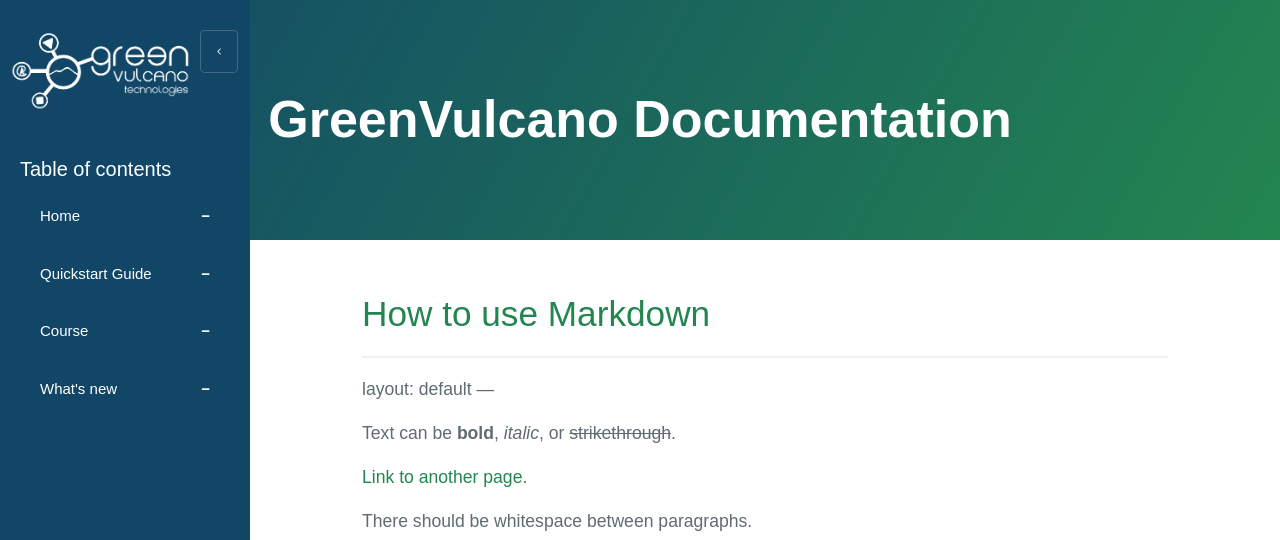
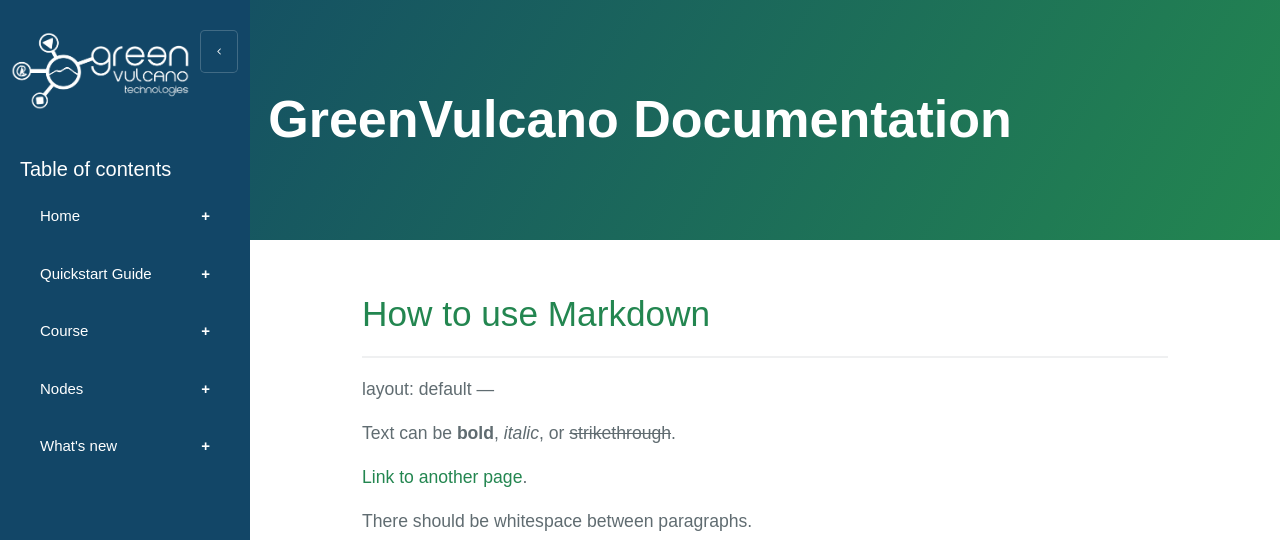
Before and after one commit to dianamw/GreenVulcano-Beta, a Jekyll site: the page built from index.md, in a window 1280 px wide. Shown: the top 540 px of the page. Built offline with Jekyll 4.4.1, drawn with Linux system fonts in a browser that asks for light colours; our own code applies the rules of GitHub Pages for plain Markdown files; the repository's description, which GitHub fills in, is left out.

Commit message:
Update body.html

```diff
--- a/_includes/body.html
+++ b/_includes/body.html
@@ -1,57 +1,70 @@
 <body>
 <!-- Header Logo GreenVulcano -->
   <section class="page-header">
-    <h1 class="project-name">GreenVulcano Documentation</h1>
+    <h1 class="project-name">{{ site.title | default: site.github.repository_name }}</h1>
 	  <div class="toolbar">
-		<button class="btn" onclick="toggle()">☰</button>
+		<button class="btn" onclick="openNav()">&#9776;</button>
 	</div>
-    <!-- <h1 class="project-tagline"></h1> -->
+    <!-- <h1 class="project-tagline">{{ site.description | default: site.github.project_tagline }}</h1> -->
   </section>
   <!--Wrapper-->
   <section class="main-content">
 	<!-- Here starts the sidebar -->
 	<div id="mySidenav" class="sidebar">
-		<a href="/GreenVulcano-Beta"><img src="/GreenVulcano-Beta/assets/images/prova.png" style="width:180px; height:80px" class="logo"></a>
-		<button class="btn closebtn" onclick="toggle()"><i class="fa fa-angle-left"></i></button>
+		<a href="{{site.baseurl}}"><img src="{{site.baseurl}}{{site.image}}" class="logo" /></a>
+		<button class="btn closebtn" onclick="closeNav()"><i class="fa fa-angle-left"></i></button>
       <h2 id="titleT"> Table of contents</h2>
 
 	  <!-- Here starts sidebar's sections -->
 
 	  <!-- Home -->
-		<button id="btnAcc" class="accordion active">Home</button>
+		<button class="accordion">Home</button>
       <div class="panel">
         <div id="listed">
-          <li><a href="/GreenVulcano-Beta/pages/prova">What is GreenVulcano?</a></li>
-	  <li><a href="/GreenVulcano-Beta/home/greenVulcano_server">GreenVulcano Server</a></li>
-          <li><a href="/GreenVulcano-Beta/home/developer_studio">Developer Studio</a></li>
-          <li><a href="/GreenVulcano-Beta/home/GVConsole">GV Console</a></li>
+          <li><a href="{{ "home/what_is_GreenVulcano" | relative_url}}">What is GreenVulcano?</a></li>
+	  <li><a href="{{ "home/greenVulcano_server" | relative_url}}">GreenVulcano Server</a></li>
+          <li><a href="{{ "home/developer_studio" | relative_url}}">Developer Studio</a></li>
+          <li><a href="{{ "home/GVConsole" | relative_url}}">GV Console</a></li>
         </div>
       </div>
 	<!-- QuickStart Guide and menu -->
-      <button id="btnAcc" class="accordion active">Quickstart Guide</button>
+      <button class="accordion">Quickstart Guide</button>
       <div class="panel">
         <div id="listed">
-          <li><a href="/GreenVulcano-Beta">Developer Studio</a></li>
-          <li><a href="/GreenVulcano-Beta"> Server &amp; GV Console</a></li>
+          <li><a href="{{ "" | relative_url}}">Developer Studio</a></li>
+          <li><a href="{{ "" | relative_url}}"> Server & GV Console</a></li>
         </div>
       </div>
 	<!-- Course and menu -->
-	<button id="btnAcc" class="accordion active">Course</button>
+	<button class="accordion">Course</button>
       <div class="panel">
         <div id="listed">
-          <li><a href="/GreenVulcano-Beta">Service Examples</a></li>
-	  <li><a href="/GreenVulcano-Beta"> Operations</a></li>
+          <li><a href="{{ "" | relative_url}}">Service Examples</a></li>
+	  <li><a href="{{ "" | relative_url}}"> Operations</a></li>
+        </div>
+      </div>
+	<!-- Nodes -->
+	<button class="accordion">Nodes</button>
+      <div class="panel">
+        <div id="listed">
+          <li><a href="{{ "nodes/check" | relative_url}}">Check</a></li>
+	  <li><a href="{{ "nodes/changeGVBuffer" | relative_url}}">Change GVBuffer</a></li>
+	  <li><a href="{{ "nodes/Iterator_Call" | relative_url}}"></a>Iterator Call</li>
+	  <li><a href="{{ "nodes/Iterator_CoreCall" | relative_url}}"></a>Iterator CoreCall</li>
+	  <li><a href="{{ "nodes/Iterator_Enqueue" | relative_url}}"></a>Iterator Enqueue</li>
+	  <li><a href="{{ "nodes/Iterator_SubFlowCall" | relative_url}}"></a>Iterator SubFlowCall</li>
         </div>
       </div>
 	<!-- What's new -->
-      	<button id="btnAcc" class="accordion active">What's new</button>
+      	<button class="accordion">What's new</button>
       <div class="panel">
         <div id="listed">
-          <li><a href="/GreenVulcano-Beta/pages/newdeploy">ALPHA1: deploy</a></li>
+          <li><a href="{{ "pages/newdeploy" | relative_url}}">ALPHA1: deploy</a></li>
 	</div>
 </div>
 	<!-- Here ends the Sidebar -->
     </div>
+
 	<!-- Here starts the Main -->
     <div id="main">
       {{ content }}
```
